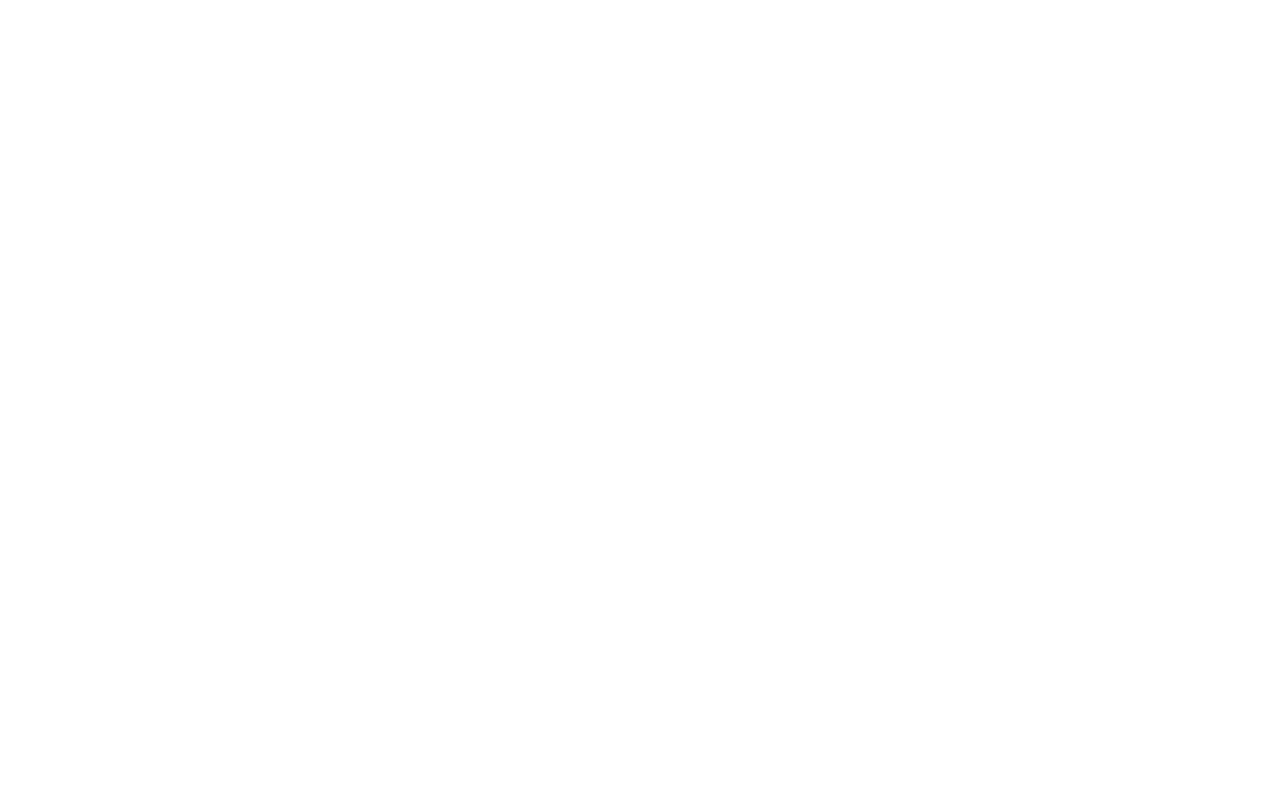
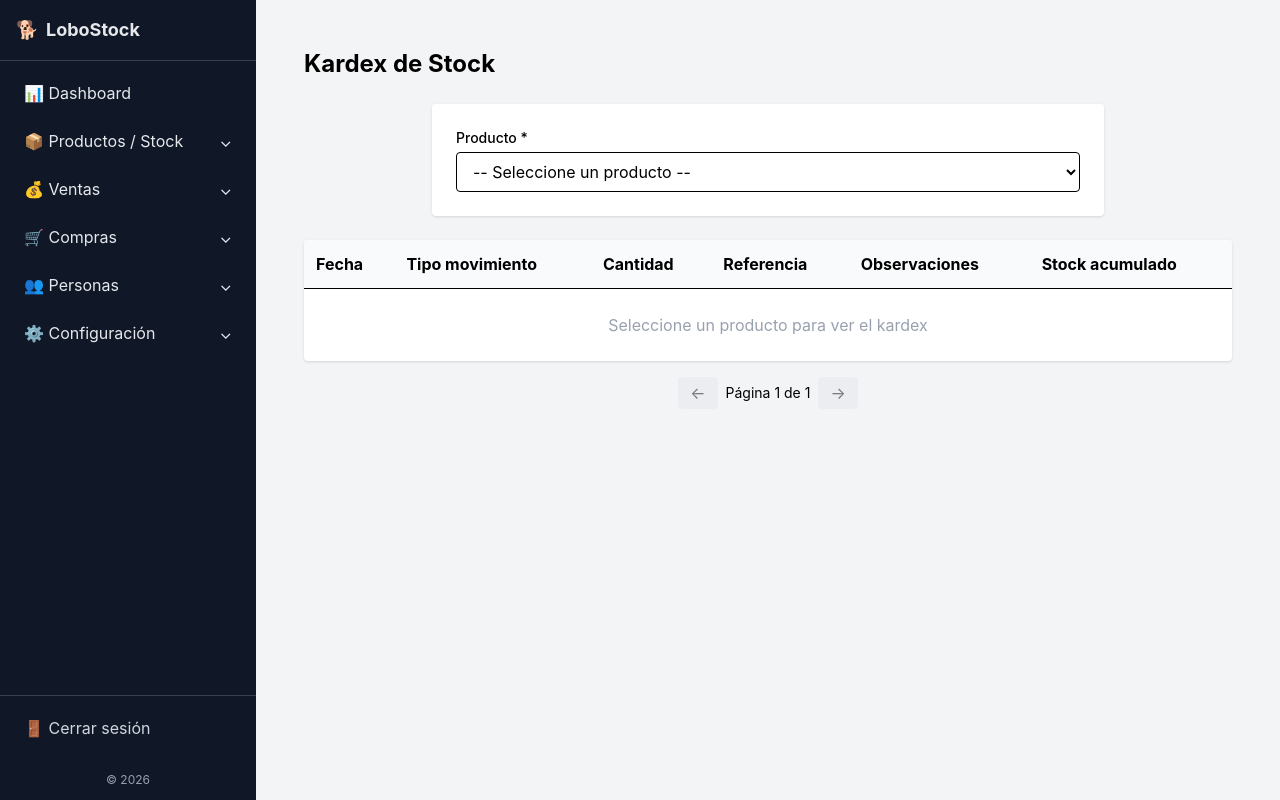
Before and after one commit to mauro5ruiz/frontComercio, a Vue app: page /kardex in a window 1280 px wide. Before the commit this address had no page. Built offline with nearby package versions, Linux system fonts and the light colour scheme; the HTML template or start-up script is replaced by a standard one.

Commit message:
feat(kardex): se hace el maquetado del modulod e kardex

```diff
--- a/src/router/index.ts
+++ b/src/router/index.ts
@@ -48,6 +48,10 @@
       {
         path: "ajustes-stock",
         component: () => import('@/views/AjustarStockView.vue')
+      },
+      {
+        path: "kardex",
+        component: () => import('@/views/KardexView.vue')
       }
     ]
   }
--- /dev/null
+++ b/src/views/KardexView.vue
@@ -0,0 +1,340 @@
+<template>
+  <div class="p-6">
+    <h1 class="text-2xl font-bold mb-6">
+      Kardex de Stock
+    </h1>
+
+    <!-- FILTRO -->
+    <div class="flex justify-center mb-6">
+      <div class="bg-white rounded shadow p-6 w-full max-w-2xl">
+        <div class="grid grid-cols-1 md:grid-cols-2 gap-4 items-end">
+
+          <!-- PRODUCTO -->
+          <div class="md:col-span-2">
+            <label class="block text-sm font-medium mb-1">
+              Producto *
+            </label>
+
+            <select
+              v-model.number="idProducto"
+              class="w-full border px-3 py-2 rounded"
+            >
+              <option :value="0">
+                -- Seleccione un producto --
+              </option>
+
+              <option
+                v-for="p in productos"
+                :key="p.id"
+                :value="p.id"
+              >
+                {{ p.nombre }}
+              </option>
+            </select>
+          </div>
+
+        </div>
+      </div>
+    </div>
+
+    <!-- INFO PRODUCTO -->
+    <div
+      v-if="productoSeleccionado"
+      class="bg-white rounded shadow p-4 mb-6"
+    >
+      <div class="flex justify-between items-center">
+        <div>
+          <h2 class="text-lg font-bold">
+            {{ productoSeleccionado.nombre }}
+          </h2>
+
+          <p class="text-gray-500 text-sm">
+            Historial de movimientos de stock
+          </p>
+        </div>
+
+        <div class="text-right">
+          <p class="text-sm text-gray-500">
+            Stock actual
+          </p>
+
+          <p class="text-2xl font-bold text-blue-600">
+            {{ stockActual }}
+          </p>
+        </div>
+      </div>
+    </div>
+
+    <!-- TABLA -->
+    <div class="bg-white rounded shadow overflow-hidden">
+      <table class="w-full">
+        <thead>
+          <tr class="border-b text-left bg-gray-50">
+            <th class="p-3">Fecha</th>
+            <th class="p-3">Tipo movimiento</th>
+            <th class="p-3">Cantidad</th>
+            <th class="p-3">Referencia</th>
+            <th class="p-3">Observaciones</th>
+            <th class="p-3">Stock acumulado</th>
+          </tr>
+        </thead>
+
+        <tbody>
+          <tr
+            v-for="m in movimientosPaginados"
+            :key="m.id"
+            class="border-b hover:bg-gray-50"
+          >
+            <td class="p-3">
+              {{ formatearFecha(m.fecha) }}
+            </td>
+
+            <td class="p-3">
+              <span :class="colorMovimiento(m.idTipoMovimientoStock)">
+                {{ nombreMovimiento(m.idTipoMovimientoStock) }}
+              </span>
+            </td>
+
+            <td
+              class="p-3 font-semibold"
+              :class="m.cantidad >= 0 ? 'text-green-600' : 'text-red-500'"
+            >
+              {{ m.cantidad > 0 ? "+" : "" }}{{ m.cantidad }}
+            </td>
+
+            <td class="p-3">
+              {{ m.idReferencia || "-" }}
+            </td>
+
+            <td class="p-3">
+              {{ m.observaciones || "-" }}
+            </td>
+
+            <td class="p-3 font-bold">
+              {{ m.stockAcumulado }}
+            </td>
+          </tr>
+
+          <tr v-if="!movimientosFiltrados.length">
+            <td colspan="6" class="text-center py-6 text-gray-400">
+              {{ idProducto ? "No hay movimientos para este producto" : "Seleccione un producto para ver el kardex" }}
+            </td>
+          </tr>
+        </tbody>
+      </table>
+    </div>
+
+    <!-- PAGINADO -->
+    <div class="flex justify-center items-center gap-2 mt-4">
+      <button
+        @click="page--"
+        :disabled="page === 1"
+        class="px-3 py-1 bg-gray-200 rounded disabled:opacity-50"
+      >
+        ←
+      </button>
+
+      <span class="text-sm">
+        Página {{ page }} de {{ totalPaginas }}
+      </span>
+
+      <button
+        @click="page++"
+        :disabled="page === totalPaginas"
+        class="px-3 py-1 bg-gray-200 rounded disabled:opacity-50"
+      >
+        →
+      </button>
+    </div>
+  </div>
+</template>
+
+<script setup lang="ts">
+import { computed, ref, watch } from "vue";
+
+interface MovimientoStock {
+  id: number;
+  idProducto: number;
+  fecha: string;
+  cantidad: number;
+  idTipoMovimientoStock: number;
+  idReferencia?: number | null;
+  observaciones?: string;
+  stockAcumulado: number;
+}
+
+const productos = ref([
+  {
+    id: 1,
+    nombre: "Coca Cola 2.25L"
+  },
+  {
+    id: 2,
+    nombre: "Galletitas surtidas"
+  },
+  {
+    id: 3,
+    nombre: "Jabón líquido"
+  }
+]);
+
+const idProducto = ref(0);
+
+const movimientosBase = ref<Omit<MovimientoStock, "stockAcumulado">[]>([
+  {
+    id: 1,
+    idProducto: 1,
+    fecha: "2026-05-01T10:00:00",
+    cantidad: 50,
+    idTipoMovimientoStock: 1,
+    idReferencia: 1001,
+    observaciones: "Ingreso compra proveedor"
+  },
+  {
+    id: 2,
+    idProducto: 1,
+    fecha: "2026-05-02T14:20:00",
+    cantidad: -5,
+    idTipoMovimientoStock: 2,
+    idReferencia: 2001,
+    observaciones: "Venta mostrador"
+  },
+  {
+    id: 3,
+    idProducto: 1,
+    fecha: "2026-05-03T09:15:00",
+    cantidad: -2,
+    idTipoMovimientoStock: 3,
+    idReferencia: null,
+    observaciones: "Producto vencido"
+  },
+  {
+    id: 4,
+    idProducto: 2,
+    fecha: "2026-05-04T16:45:00",
+    cantidad: 3,
+    idTipoMovimientoStock: 4,
+    idReferencia: null,
+    observaciones: "Ajuste inventario"
+  },
+  {
+    id: 5,
+    idProducto: 3,
+    fecha: "2026-05-05T11:30:00",
+    cantidad: -10,
+    idTipoMovimientoStock: 2,
+    idReferencia: 2002,
+    observaciones: "Venta delivery"
+  },
+  {
+    id: 6,
+    idProducto: 2,
+    fecha: "2026-05-06T08:10:00",
+    cantidad: 20,
+    idTipoMovimientoStock: 1,
+    idReferencia: 1002,
+    observaciones: "Nueva compra"
+  }
+]);
+
+const productoSeleccionado = computed(() => {
+  return productos.value.find(
+    p => p.id === idProducto.value
+  );
+});
+
+const movimientosFiltrados = computed<MovimientoStock[]>(() => {
+  if (!idProducto.value) return [];
+
+  const movimientos = movimientosBase.value
+    .filter((m) => m.idProducto === idProducto.value)
+    .sort((a, b) => new Date(a.fecha).getTime() - new Date(b.fecha).getTime());
+
+  let acumulado = 0;
+
+  return movimientos.map((m) => {
+    acumulado += m.cantidad;
+    return {
+      ...m,
+      stockAcumulado: acumulado
+    };
+  });
+});
+
+const stockActual = computed(() => {
+  if (!movimientosFiltrados.value.length)
+    return 0;
+
+  return movimientosFiltrados.value[
+    movimientosFiltrados.value.length - 1
+  ]?.stockAcumulado ?? 0;
+});
+
+const page = ref(1);
+const pageSize = 5;
+
+const totalPaginas = computed(() => {
+      return (
+    Math.ceil(
+      movimientosFiltrados.value.length / pageSize
+    ) || 1
+  );
+});
+
+const movimientosPaginados = computed(() => {
+  const start = (page.value - 1) * pageSize;
+
+  return movimientosFiltrados.value.slice(
+    start,
+    start + pageSize
+  );
+});
+
+watch(idProducto, () => {
+  page.value = 1;
+});
+
+const nombreMovimiento = (id: number) => {
+  switch (id) {
+    case 1:
+      return "Compra";
+
+    case 2:
+      return "Venta";
+
+    case 3:
+      return "Pérdida";
+
+    case 4:
+      return "Ajuste";
+
+    default:
+      return "Movimiento";
+  }
+};
+
+const colorMovimiento = (id: number) => {
+  switch (id) {
+    case 1:
+      return "text-green-600";
+
+    case 2:
+      return "text-blue-600";
+
+    case 3:
+      return "text-red-500";
+
+    case 4:
+      return "text-yellow-600";
+
+    default:
+      return "";
+  }
+};
+
+const formatearFecha = (fecha: string) => {
+  return new Date(fecha)
+    .toLocaleString("es-AR");
+};
+
+</script>
```
